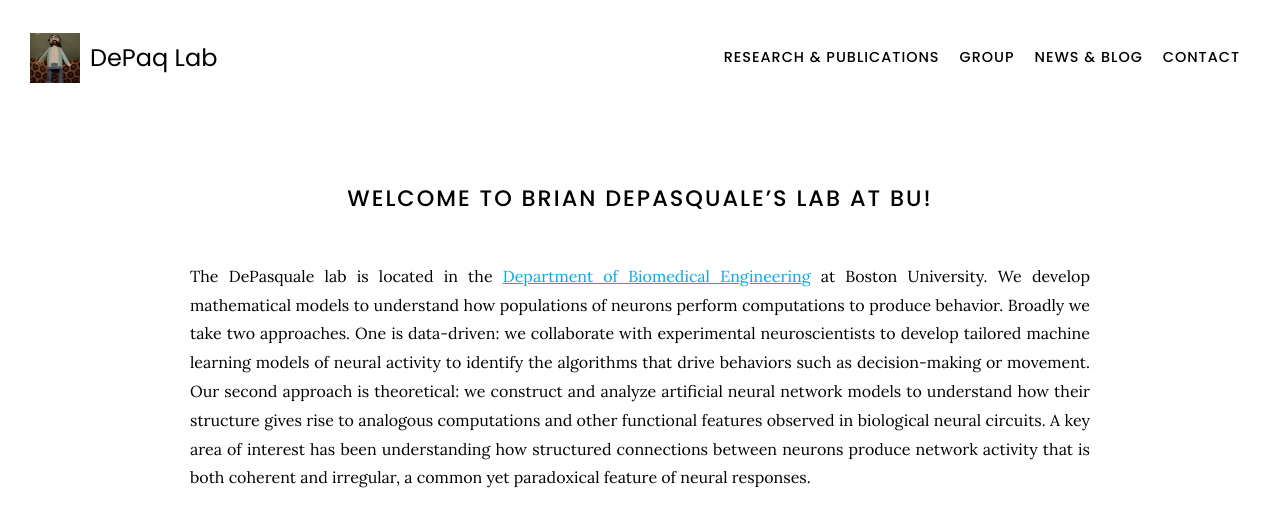
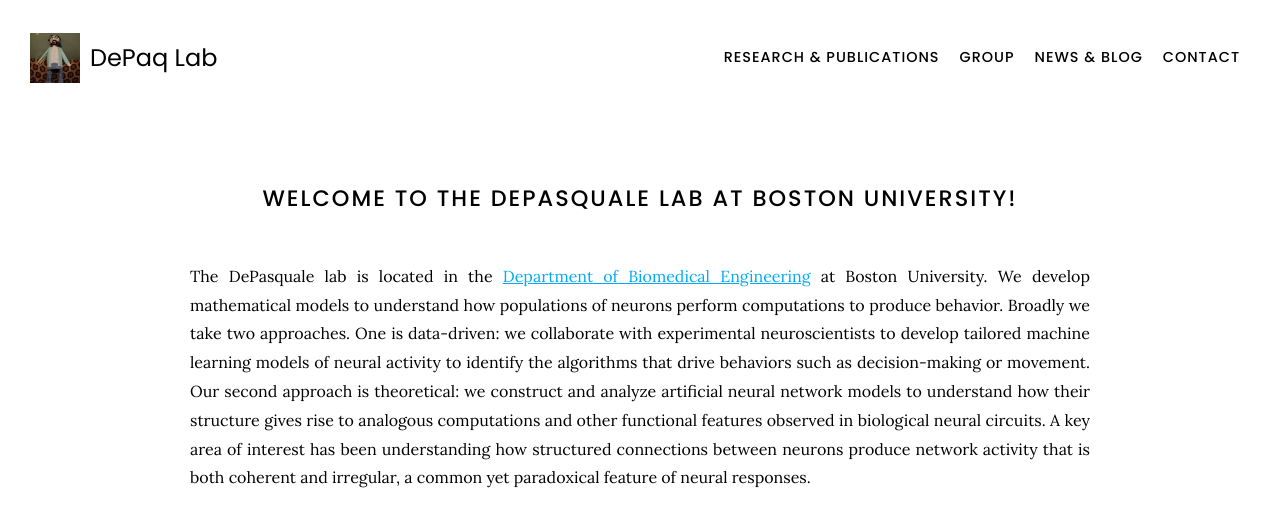
Before and after one commit to GrantMcConachie/depasquale-lab.github.io, a Jekyll site: the page built from index.md, in a window 1280 px wide. Shown: the top 527 px of the page. Built offline with Jekyll 4.4.1, drawn with Linux system fonts in a browser that asks for light colours; nearby versions of some CDN libraries.

Commit message:
Update index.md

```diff
--- a/index.md
+++ b/index.md
@@ -2,6 +2,6 @@
 title: Home
 ---
 
-# Welcome to Brian DePasquale's lab at BU!
+# Welcome to the DePasquale lab at Boston University!
 
 The DePasquale lab is located in the [Department of Biomedical Engineering](https://www.bu.edu/eng/academics/departments-and-divisions/biomedical-engineering/) at Boston University. We develop mathematical models to understand how populations of neurons perform computations to produce behavior. Broadly we take two approaches. One is data-driven: we collaborate with experimental neuroscientists to develop tailored machine learning models of neural activity to identify the algorithms that drive behaviors such as decision-making or movement. Our second approach is theoretical: we construct and analyze artificial neural network models to understand how their structure gives rise to analogous computations and other functional features observed in biological neural circuits. A key area of interest has been understanding how structured connections between neurons produce network activity that is both coherent and irregular, a common yet paradoxical feature of neural responses.
```
